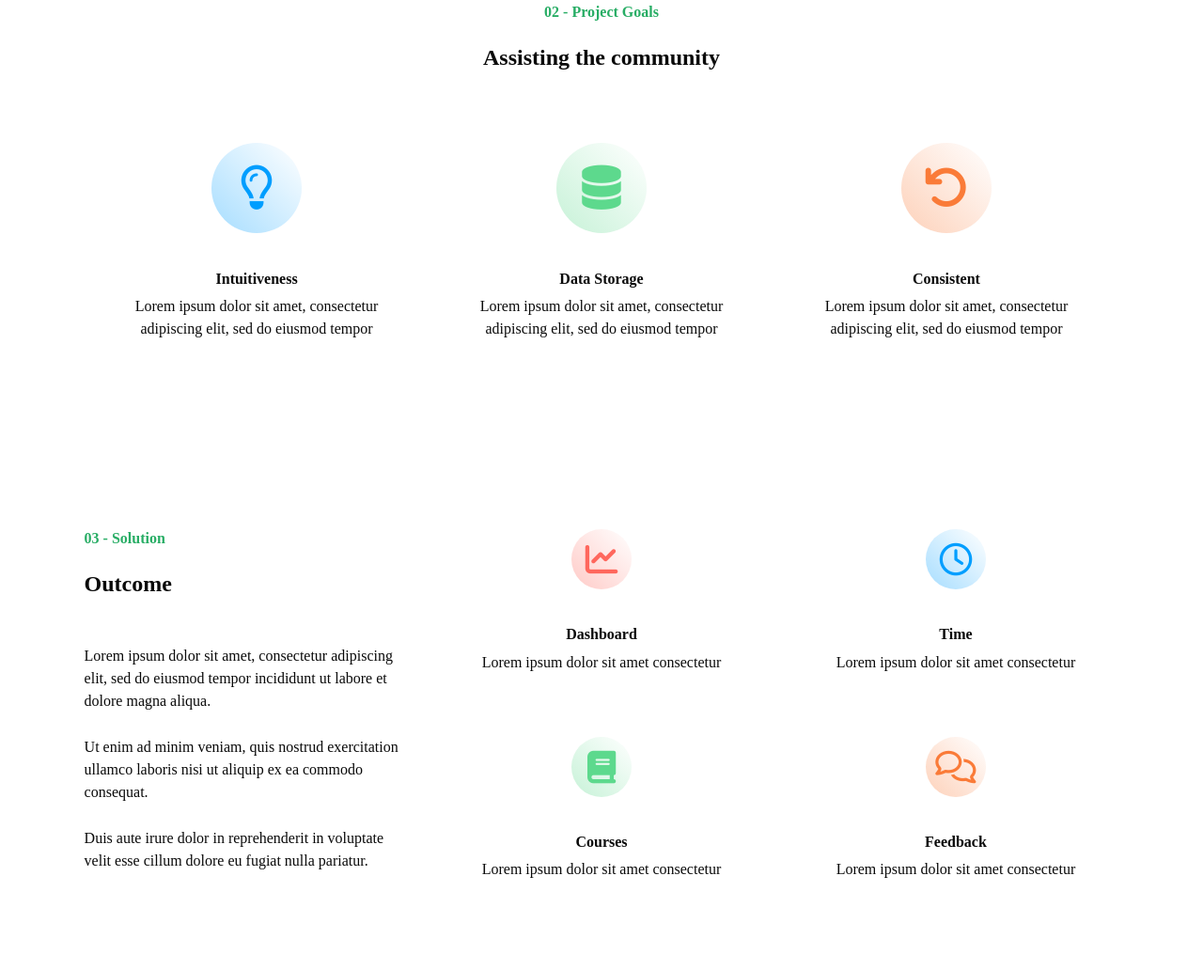
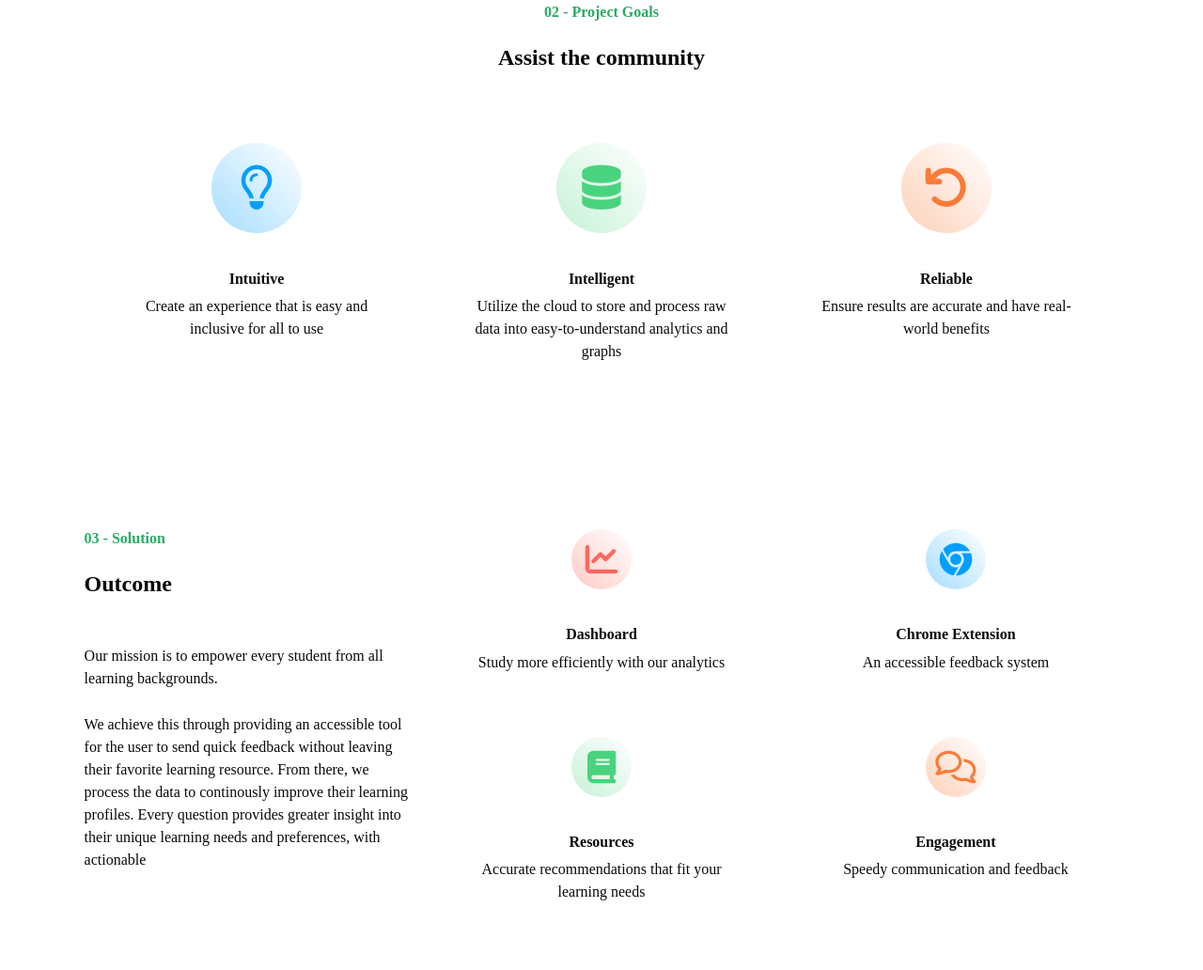
Before and after one commit to boingboomtschak/shelby, a browser extension: page web/home/index.html in a window 1280 px wide. Shown: the part 1237-2269 px from the top of the page at 94% size. Drawn offline with nearby package versions, Linux system fonts and the light colour scheme; a web font is replaced by a local one.

Commit message:
add descriptive information

```diff
--- a/web/home/css/style.css
+++ b/web/home/css/style.css
@@ -45,13 +45,6 @@ header.masthead .row .col{
     right: -1vw;
 }
 
-
-.bg-circle .fas{
-    font-size: 6vw;
-    margin-right: 0vw;
-    color: rgb(93, 217, 141);
-    position: relative;
-}
 
 h6{
     font-weight: 800;
@@ -118,7 +111,7 @@ h4, p{
     margin-bottom: 3vw;
 }
 
-.circle2 .far, .circle2 .fas{
+.circle2 .far, .circle2 .fas, .circle2 .fab{
     padding-top: 1.2vw;
 }
 
@@ -134,7 +127,7 @@ h4, p{
 
 .green{
     background-image: linear-gradient(to bottom left, rgba(255, 255, 255, 0), rgba(93, 217, 141, 0.35));
-    color: rgb(93, 217, 141)
+    color:#4AD37F;
 }
 .orange{
     background-image: linear-gradient(to bottom left, rgba(255, 255, 255, 0), rgba(250, 123, 56, 0.35));
--- a/web/home/index.html
+++ b/web/home/index.html
@@ -38,7 +38,7 @@
             <div class="row">
                 <div class="col">
                     <h5 class="heading">Shelby</h5>
-                    <h2 class="subheading">Learning one sentence blah</h2>
+                    <h2 class="subheading">Tailoring a unique learning experience for you</h2>
                 </div>
                 <div class="col">
                 </div>
@@ -53,37 +53,40 @@
                 <div class="col">
                     <h6 class="heading mb-0">01 - Challenge</h6>
                     <h4 class="subheading mb-0">Accessibility</h4>
-                    <p class="mb-0">Lorem ipsum dolor sit amet, consectetur adipiscing elit, sed do eiusmod tempor incididunt ut labore et dolore magna aliqua. </p>
-                    <p class="mb-0">Ut enim ad minim veniam, quis nostrud exercitation ullamco laboris nisi ut aliquip ex ea commodo consequat.</p>
-                    <p class="mb-0"> Duis aute irure dolor in reprehenderit in voluptate velit esse cillum dolore eu fugiat nulla pariatur.</p>
+                    <p class="mb-0">Our team of developers is motivated to design a solution for learning assessment. Our primary focus is to
+                        improve educational accessibility by providing a catered learning experience. We aim to make education for those with
+                        learning differences more efficient through data analysis.
+                    </p>
+                    <p class="mb-0"></p>
+                    <p class="mb-0"></p>
                 </div>
             </div>
         </div>
         <div class="goals">
             <h6 class="text-center heading mb-0">02 - Project Goals</h6>
-            <h4 class="text-center subheading mb-0">Assisting the community</h4>
+            <h4 class="text-center subheading mb-0">Assist the community</h4>
             <div class="container">
                 <div class="row icons">
                     <div class="col">
                         <div class="circle blue">
                             <i class="far fa-lightbulb"></i>
                         </div>
-                        <h6 class="text-center">Intuitiveness</h6>
-                        <p class="text-center">Lorem ipsum dolor sit amet, consectetur adipiscing elit, sed do eiusmod tempor</p>
+                        <h6 class="text-center">Intuitive</h6>
+                        <p class="text-center">Create an experience that is easy and inclusive for all to use</p>
                     </div>
                     <div class="col">
                         <div class="circle green">
                             <i class="fas fa-database"></i>
                         </div>
-                        <h6 class="text-center">Data Storage</h6>
-                        <p class="text-center">Lorem ipsum dolor sit amet, consectetur adipiscing elit, sed do eiusmod tempor</p>
+                        <h6 class="text-center">Intelligent</h6>
+                        <p class="text-center">Utilize the cloud to store and process raw data into easy-to-understand analytics and graphs</p>
                      </div>
                     <div class="col">
                         <div class="circle orange">
                             <i class="fas fa-undo"></i>
                         </div>
-                        <h6 class="text-center">Consistent</h6>
-                        <p class="text-center">Lorem ipsum dolor sit amet, consectetur adipiscing elit, sed do eiusmod tempor</p>
+                        <h6 class="text-center">Reliable</h6>
+                        <p class="text-center">Ensure results are accurate and have real-world benefits</p>
                     </div>
                 </div>
             </div>
@@ -93,9 +96,14 @@
                 <div class="col-4">
                     <h6 class="heading mb-0">03 - Solution</h6>
                     <h4 class="subheading mb-0">Outcome</h4>
-                    <p class="mb-0">Lorem ipsum dolor sit amet, consectetur adipiscing elit, sed do eiusmod tempor incididunt ut labore et dolore magna aliqua. </p>
-                    <p class="mb-0">Ut enim ad minim veniam, quis nostrud exercitation ullamco laboris nisi ut aliquip ex ea commodo consequat.</p>
-                    <p class="mb-0"> Duis aute irure dolor in reprehenderit in voluptate velit esse cillum dolore eu fugiat nulla pariatur.</p>
+                    <p class="mb-0">Our mission is to empower every student from all learning backgrounds.</p>
+                    <p class="mb-0">
+                       We achieve this through providing an accessible tool for the user to send quick feedback without leaving their favorite
+                       learning resource. From there, we process the data to continously improve their learning profiles. Every question provides greater insight into
+                       their unique learning needs and preferences, with actionable
+                    </p>
+
+
                 </div>
                 <div class="col">
                         <div class="row icons">
@@ -104,30 +112,29 @@
                                     <i class="fas fa-chart-line"></i>
                                 </div>
                                 <h6 class="text-center">Dashboard</h6>
-                                <p class="text-center">Lorem ipsum dolor sit amet consectetur</p>
+                                <p class="text-center">Study more efficiently with our analytics</p>
                             </div>
                             <div class="col">
                                 <div class="circle2 blue">
-                                    <i class="far fa-clock"></i>
+                                    <i class="fab fa-chrome"></i>
                                 </div>
-                                <h6 class="text-center">Time</h6>
-                                <p class="text-center">Lorem ipsum dolor sit amet consectetur</p>
+                                <h6 class="text-center">Chrome Extension</h6>
+                                <p class="text-center">An accessible feedback system</p>
                              </div>
                         <div class="w-100"></div>
-
                             <div class="col">
                                 <div class="circle2 green">
                                     <i class="fas fa-book"></i>
                                 </div>
-                                <h6 class="text-center">Courses</h6>
-                                <p class="text-center">Lorem ipsum dolor sit amet consectetur</p>
+                                <h6 class="text-center">Resources</h6>
+                                <p class="text-center">Accurate recommendations that fit your learning needs</p>
                             </div>
                             <div class="col">
                                 <div class="circle2 orange">
                                     <i class="far fa-comments"></i>
                                 </div>
-                                <h6 class="text-center">Feedback</h6>
-                                <p class="text-center">Lorem ipsum dolor sit amet consectetur</p>
+                                <h6 class="text-center">Engagement</h6>
+                                <p class="text-center">Speedy communication and feedback</p>
                                 </div>
                             </div>
 
@@ -135,13 +142,13 @@
                 </div>
             </div>
         </div>
-        <div class="design">
+        <!-- <div class="design">
             <h6 class="text-center heading mb-0">04 - Design</h6>
             <h4 class="text-center subheading mb-0">User flow</h4>
             <div class="flow">
 
             </div>
-        </div>
+        </div> -->
     </body>
     <!-- Optional JavaScript -->
     <!-- jQuery first, then Popper.js, then Bootstrap JS -->
```
